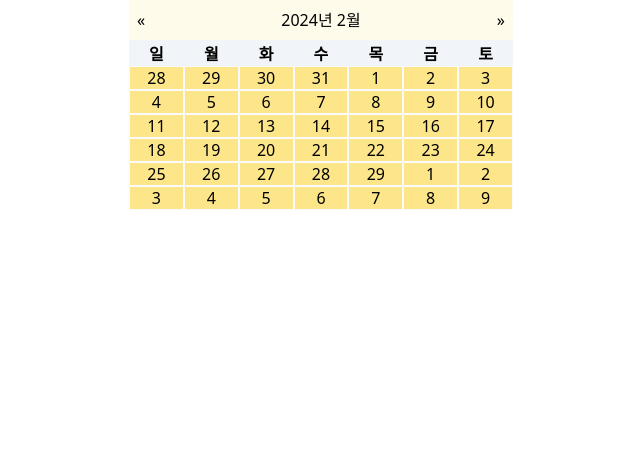
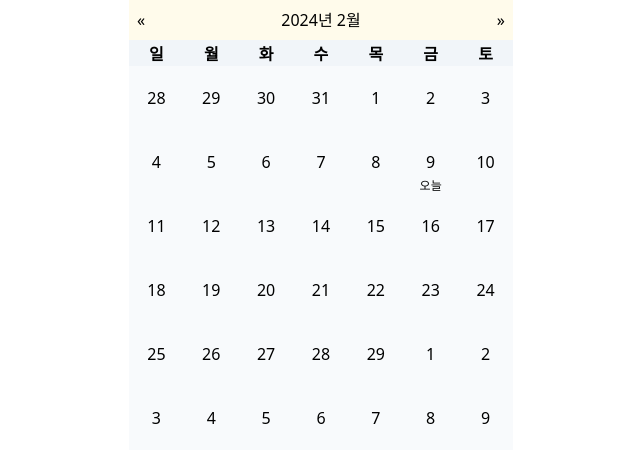
Before and after one commit to uudeok/calendeok, a React app: page / in a window 1280 px wide. Shown: the top 462 px of the page, without its empty margins (319-959 px from the left). Built offline with nearby package versions, Linux system fonts and the light colour scheme.

Commit message:
update : isToday 설정 및 css 수정

```diff
--- a/src/App.tsx
+++ b/src/App.tsx
@@ -8,6 +8,6 @@ const App = () => {
     console.log("date", date);
   };
 
-  return <Calender selected={date} onClick={handleDate} />;
+  return <Calender selected={date} onClick={handleDate} curMonthOnly={false} />;
 };
 export default App;
--- a/src/Calendeok/DateCell.tsx
+++ b/src/Calendeok/DateCell.tsx
@@ -1,18 +1,36 @@
 import { MONTH_LABEL_VALUES } from "../@types";
+import { MONTH_LABEL } from "../const";
 
 type DateCellType = {
   label: number;
   monthLabel: MONTH_LABEL_VALUES;
+  curMonthOnly?: boolean;
+  isToday?: boolean;
 };
 
-const DateCell = ({ label, monthLabel }: DateCellType) => {
-  // console.log(label, monthLabel);
+const DateCell = ({
+  label,
+  monthLabel,
+  curMonthOnly,
+  isToday,
+}: DateCellType) => {
+  console.log(isToday);
 
   return (
-    <td>
-      <button className="bg-amber-200 w-full" data-name={monthLabel}>
-        {label}
-      </button>
+    <td className="relative py-4">
+      {curMonthOnly && monthLabel !== MONTH_LABEL.MONTH_CURRENT ? null : (
+        <button
+          className="w-full h-full flex justify-center items-center"
+          data-name={monthLabel}
+        >
+          {label}
+        </button>
+      )}
+      {isToday && (
+        <span className="text-xs text-center absolute bottom-0 left-0 right-0 flex justify-center items-center">
+          오늘
+        </span>
+      )}
     </td>
   );
 };
--- a/src/Calendeok/Day.tsx
+++ b/src/Calendeok/Day.tsx
@@ -8,11 +8,12 @@ type DayProps = {
   curYear: number;
   curMonth: number;
   onClick: (date: Date) => void;
+  curMonthOnly?: boolean;
 };
 
 const TOTAL_DAYS = 42;
 
-const Day = ({ curYear, curMonth, onClick }: DayProps) => {
+const Day = ({ curYear, curMonth, onClick, curMonthOnly }: DayProps) => {
   const renderDate = () => {
     let cells = [];
     const { firstDay, lastDate } = calculateMonthInfo(curYear, curMonth);
@@ -38,8 +39,17 @@ const Day = ({ curYear, curMonth, onClick }: DayProps) => {
       const renderingDate = dayjs(new Date(curYear, month, dateCell)).format(
         "YYYY-MM-DD"
       );
+
+      const day = dayjs();
+
       cells.push(
-        <DateCell label={dateCell} monthLabel={monthLabel} key={dateCell} />
+        <DateCell
+          label={dateCell}
+          monthLabel={monthLabel}
+          key={dateCell}
+          curMonthOnly={curMonthOnly}
+          isToday={day.isSame(new Date(curYear, month, dateCell), "day")}
+        />
       );
       count++;
       dateCell++;
@@ -81,7 +91,7 @@ const Day = ({ curYear, curMonth, onClick }: DayProps) => {
   };
 
   return (
-    <table>
+    <table className="h-96">
       <tbody onClick={handleDate}>{renderDate()}</tbody>
     </table>
   );
--- a/src/Calendeok/index.tsx
+++ b/src/Calendeok/index.tsx
@@ -6,9 +6,10 @@ import MonthController from "./MonthController";
 type CalenderType = {
   selected: Date;
   onClick: (date: Date) => void;
+  curMonthOnly?: boolean;
 };
 
-const Calender = ({ selected, onClick }: CalenderType) => {
+const Calender = ({ selected, onClick, curMonthOnly }: CalenderType) => {
   const [curYear, SetCurYear] = useState(selected.getFullYear());
   const [curMonth, setCurMonth] = useState(selected.getMonth());
 
@@ -22,7 +23,12 @@ const Calender = ({ selected, onClick }: CalenderType) => {
           curYear={curYear}
         />
         <DayOfWeek />
-        <Day curYear={curYear} curMonth={curMonth} onClick={onClick} />
+        <Day
+          curYear={curYear}
+          curMonth={curMonth}
+          onClick={onClick}
+          curMonthOnly={curMonthOnly}
+        />
       </div>
     </>
   );
--- a/src/Util/year.ts
+++ /dev/null
@@ -1,3 +0,0 @@
-const getSelectedYear = (curYear: number) => {
-  console.log(curYear);
-};
```
